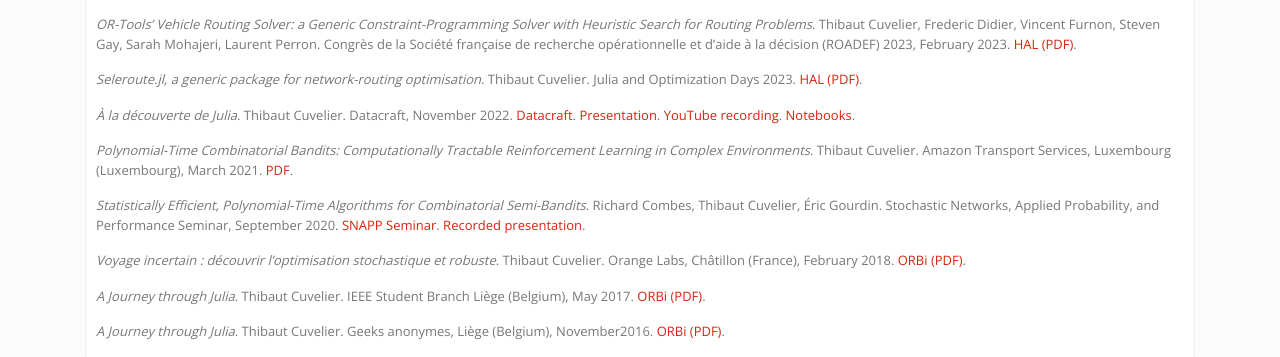
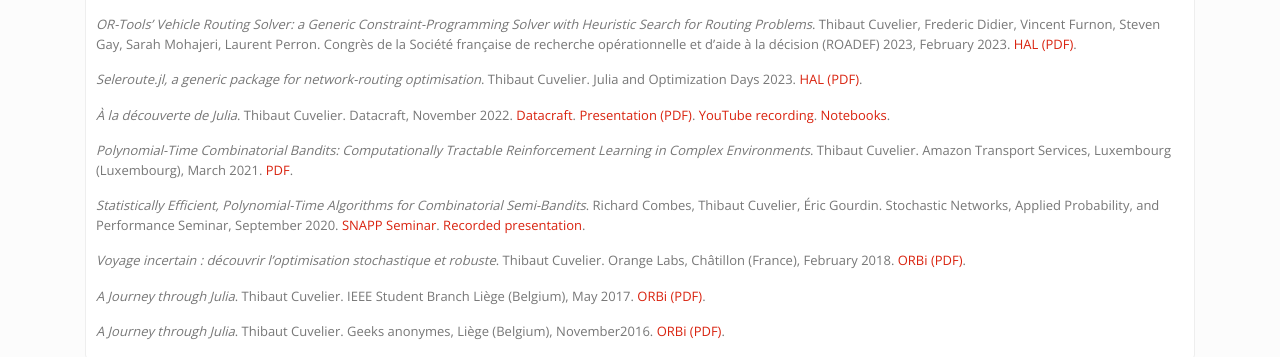
Before and after one commit to dourouc05/dourouc05.github.io, a Jekyll site: the page built from publications.md, in a window 1280 px wide and 900 px high, scrolled down 1886 px. Shown: the part 531-888 px from the top of the window. Built offline with Jekyll 4.4.1, drawn with Linux system fonts in a browser that asks for light colours; a script that is not in the unit is left out.

Commit message:
Update articles.yml

```diff
--- a/_data/articles.yml
+++ b/_data/articles.yml
@@ -224,7 +224,7 @@ julia_datacraft2021:
       name: Datacraft
       url: https://datacraft.paris/workshops/a-la-decouverte-de-julia/
     links:
-      - name: Presentation
+      - name: Presentation (PDF)
         url: /files/datacraft2022.pdf
       - name: YouTube recording
         url: https://www.youtube.com/watch?v=rSrhKkk70M0
```
